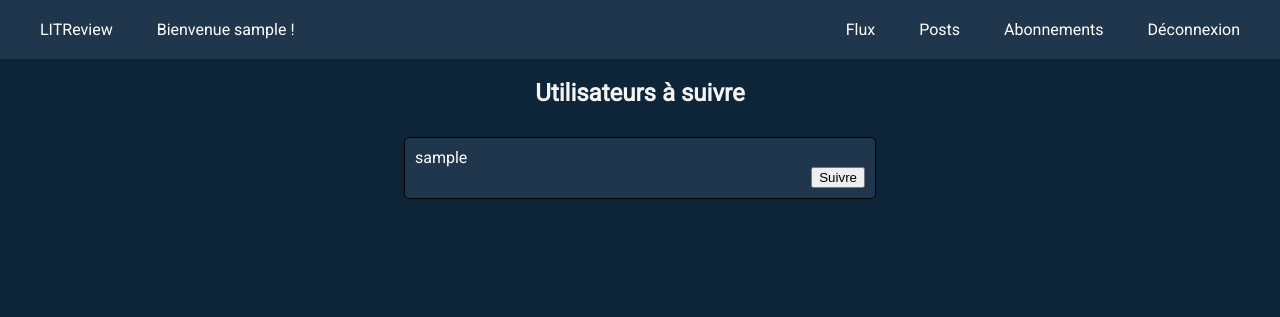
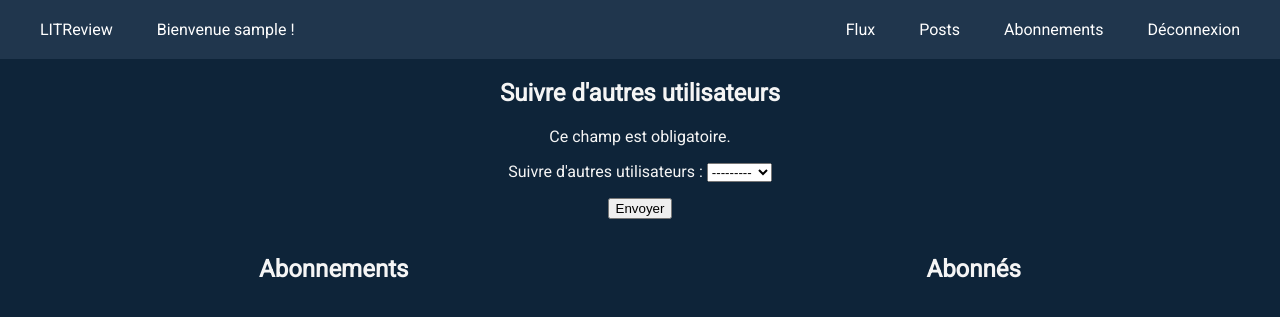
Before and after one commit to bendms/litreview, a Django app: page /subscriptions/ in a window 1280 px wide. Shown: the top 317 px of the page. Run offline with Django 4.2, Linux system fonts and the light colour scheme; the visitor is signed in with stand-in values (Sample User, id 1); data comes from the database, SQL or seed files in the repository.

Commit message:
add following feature

```diff
--- a/src/authentication/forms.py
+++ b/src/authentication/forms.py
@@ -16,5 +16,5 @@
 class FollowsUserForm(forms.ModelForm):
     class Meta:
         model = UserFollows
-        fields = ['user', 'followed_user']
-        labels = {'ticket': 'Ticket', 'rating': 'Note', 'headline': 'Titre', 'body': 'Commentaire'}
+        fields = ['followed_user']
+        labels = {'followed_user': "Suivre d'autres utilisateurs"}
--- a/src/authentication/models.py
+++ b/src/authentication/models.py
@@ -36,13 +36,27 @@
         return True
 
 
+# class UserFollows(models.Model):
+#     # Your UserFollows model definition goes here
+#         # ensures we don't get multiple UserFollows instances
+#         # for unique user-user_followed pairs
+#     user = models.ForeignKey("CustomUser", related_name="following", on_delete=models.CASCADE)
+#     followed_user = models.ForeignKey("CustomUser", related_name="followers", on_delete=models.CASCADE)
+#     class Meta:
+#         unique_together = ('user', 'followed_user', )
+#     def __str__(self):
+#         return f"{self.user} suit {self.followed_user}"
+
 class UserFollows(models.Model):
-    # Your UserFollows model definition goes here
-        # ensures we don't get multiple UserFollows instances
-        # for unique user-user_followed pairs
-    user = models.ForeignKey("CustomUser", related_name="following", on_delete=models.CASCADE)
-    followed_user = models.ForeignKey("CustomUser", related_name="followers", on_delete=models.CASCADE)
+# """Userfollows model. Allow user to follow other users."""
+    user = models.ForeignKey(
+        to="CustomUser", on_delete=models.CASCADE, related_name="following"
+    )
+    followed_user = models.ForeignKey(
+        to="CustomUser",
+        on_delete=models.CASCADE,
+        related_name="followed_by",
+    )
+
     class Meta:
-        unique_together = ('user', 'followed_user', )
-    def __str__(self):
-        return f"{self.user} suit {self.followed_user}"
+        unique_together = ("user", "followed_user")
--- a/src/reviews_app/templates/subscriptions.html
+++ b/src/reviews_app/templates/subscriptions.html
@@ -19,7 +19,7 @@
 {% block content %}
 {% if user.is_authenticated %}
 
-<div class="users_to_follow">
+{% comment %} <div class="users_to_follow">
     <h2>Utilisateurs à suivre</h2>
     <ul>
         {% for user in users %}
@@ -31,6 +31,42 @@
                 </form>
             </li>
         {% endfor %}
-    </ul>
+    </ul> {% endcomment %}
+    <h2>Suivre d'autres utilisateurs</h2>
+    <div id="following_form">
+        <form method="POST">
+            {% csrf_token %}
+            {{ form.as_p }}
+            <input type="submit" value="Envoyer">
+        </form>
+    </div>
+    <div id="following_list">
+        <div id="abonnements">
+            <h2>Abonnements</h2>
+            <ul>
+                {% for user in users_followed %}
+                    <li>
+                        <form method="POST">
+                            <div class="username_followed">
+                                {{ user.followed_user }}
+                            </div>
+                            {% csrf_token %}
+                            <button value={{ user.id }} name="unsub">Désabonner</button>
+                        </form>
+                    </li>
+                {% endfor %}
+            </ul>
+        </div>
+        <div id="abonnés">
+            <h2>Abonnés</h2>
+            <ul>
+                {% for user in users_who_follows %}
+                    <li>
+                        {{ user.user }}
+                    </li>
+                {% endfor %}
+            </ul>
+        </div>
+    </div>
 {% endif %}
 {% endblock %}
--- a/src/reviews_app/views.py
+++ b/src/reviews_app/views.py
@@ -1,5 +1,5 @@
 from urllib import request
-from django.shortcuts import render
+from django.shortcuts import HttpResponse, render
 from django.urls import reverse_lazy
 from django.views import generic, View
 
@@ -9,7 +9,7 @@
 
 from django.contrib.auth.decorators import login_required
 from django.shortcuts import redirect
-from authentication.models import CustomUser
+from authentication.models import CustomUser, UserFollows
 from .models import Ticket, Review
 # Create your views here.
 
@@ -113,15 +113,21 @@
 @login_required(login_url=reverse_lazy('login'))
 def subscriptions(request):
     user = CustomUser.objects.get(id=request.user.id)
-    users = CustomUser.objects.all()
+    # user_to_follow = CustomUser.objects.filter(id__in=UserFollows.objects.filter(follower=user))
+    # users_followed = UserFollows.objects.filter(user=user)
+    # users_to_follow =
     if request.method == 'POST':
+        if 'unsub' in request.POST:
+            print("REQUEST.POST", request.POST)
+            print("REQUEST.POST['unsub'] = ", request.POST['unsub'])
+            UserFollows.objects.get(id=request.POST['unsub']).delete()
+            return redirect('subscriptions')
+        else:
+            user_to_follow = CustomUser.objects.get(id=request.POST['followed_user'])
+            UserFollows.objects.create(user=user, followed_user=user_to_follow)
+            return redirect('subscriptions')
+    else:
         form = FollowsUserForm(request.POST)
-
-        # request.user = CustomUser.objects.get(id=request.user.id)
-        if form.is_valid():
-            form.cleaned_data
-            follow_instance = form.save(commit=False)
-            follow_instance.user = request.user
-            follow_instance.save()
-            return redirect('home')
-    return render(request, 'subscriptions.html', {'user': user, 'users': users})
+        users_followed = UserFollows.objects.filter(user_id=request.user.id)
+        users_who_follows = UserFollows.objects.filter(followed_user_id=request.user.id)
+        return render(request, 'subscriptions.html', {'form': form, 'users_followed': users_followed, 'users_who_follows': users_who_follows})
--- a/src/static/style_subscriptions.css
+++ b/src/static/style_subscriptions.css
@@ -19,6 +19,7 @@
 
 ul {
     list-style: none;
+    padding: 0;
 }
 
 ul li {
@@ -82,25 +83,25 @@
     text-align: center;
 }
 
-.users_to_follow ul {
-    display: flex;
-    flex-direction: column;
-    justify-content: center;
-    align-items: center;
-    padding: 0;
+.unfollow_button {
+    float: right;
 }
 
-.users_to_follow li {
-    margin: 10px;
-    padding: 10px;
-    border: 1px solid black;
-    border-radius: 5px;
-    background-color: #20364D;
-    color: white;
-    width: 450px;
+#following_form {
+    text-align: center;
+}
+
+#following_list {
+    display: flex;
+    justify-content: space-around;
+
+}
+
+#following_list ul li {
+    display: list-item
+}
+
+.username_followed {
+    width: 200px;
     display: inline-block;
 }
-
-.follow_button {
-    float: right;
-}
```
Also changed, not shown: src/images/images/71bsEoUEGgL_yvXdTnj.jpeg (added).
